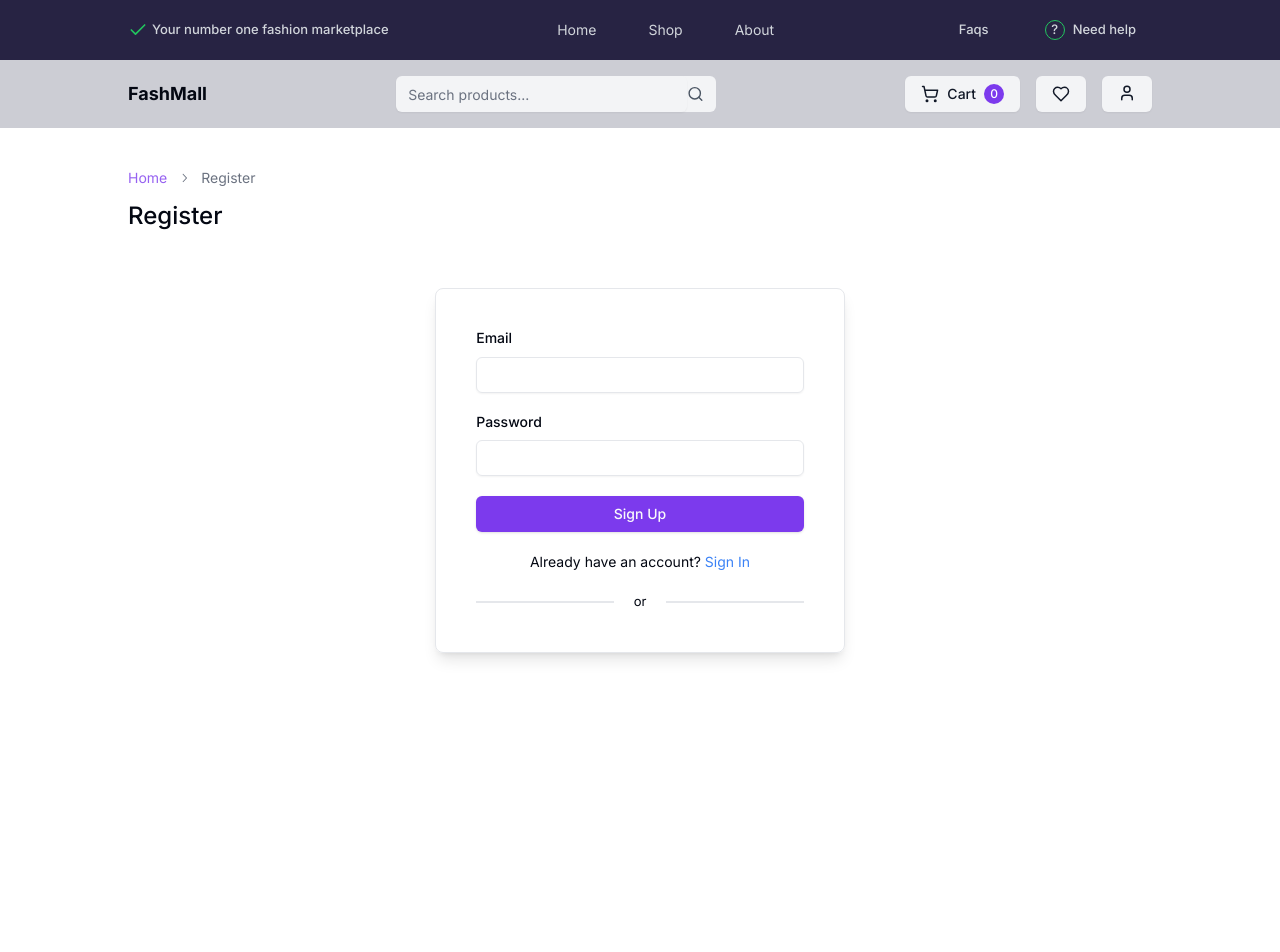
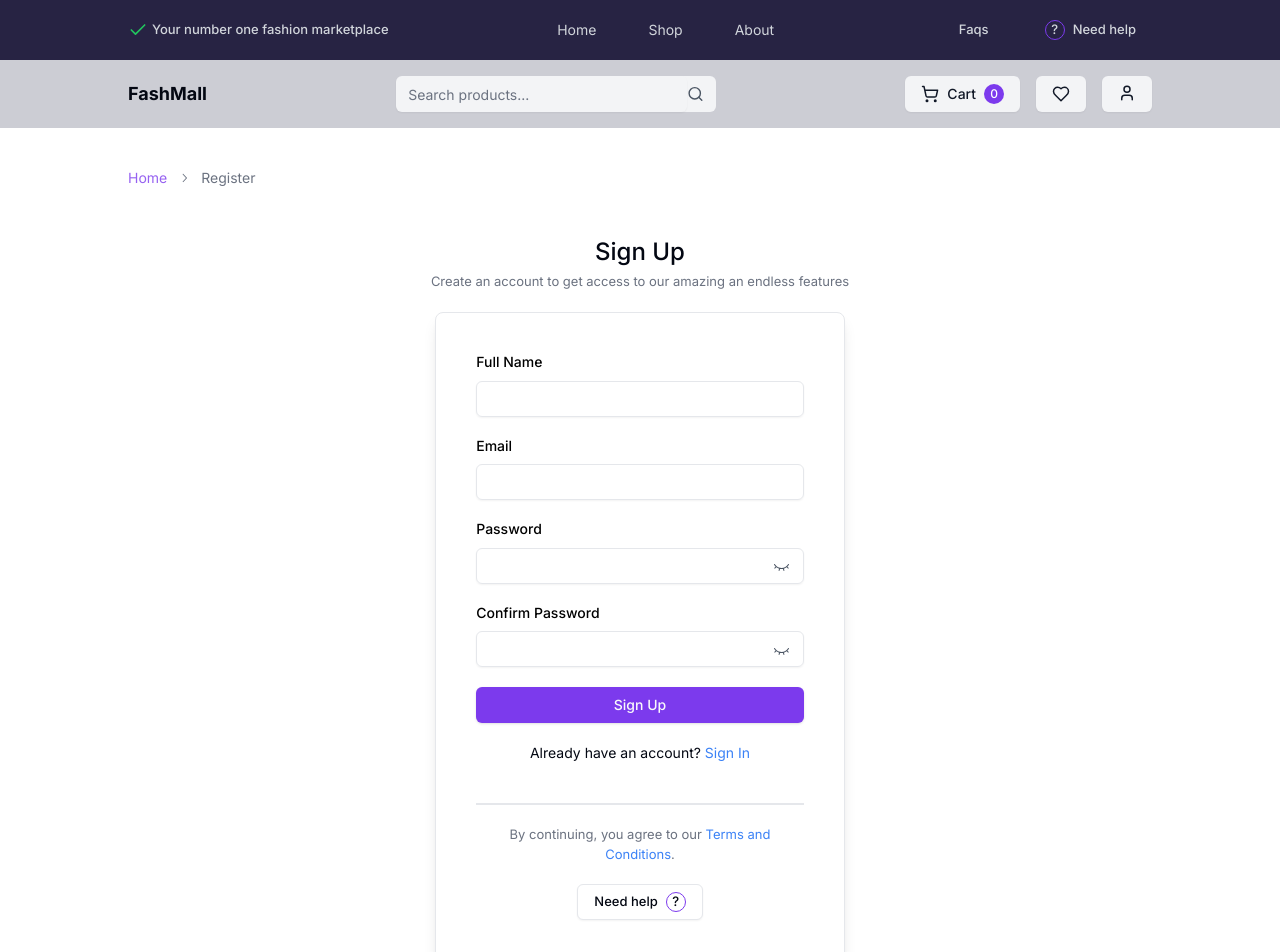
Before and after one commit to Mahmud1087/fashion-marketplace, a Next.js app: page /register in a window 1280 px wide. Shown: the top 952 px of the page. Before the commit the page ends 800 px from the top, so only its background shows below. Built offline with nearby package versions, Linux system fonts and the light colour scheme.

Commit message:
UI for signup and signin pages done

```diff
--- a/src/app/(general)/login/page.tsx
+++ b/src/app/(general)/login/page.tsx
@@ -20,23 +20,27 @@ import {
   FormMessage,
 } from '@/components/ui/form';
 import { Input } from '@/components/ui/input';
-import { loginFormRequired } from '@/lib/schema';
+import { loginFormSchema } from '@/lib/schema';
 import { useForm } from 'react-hook-form';
 import { z } from 'zod';
 import { zodResolver } from '@hookform/resolvers/zod';
 import Link from 'next/link';
 import { Separator } from '@radix-ui/react-separator';
+import { EyeClosedIcon, EyeOpenIcon } from '@radix-ui/react-icons';
+import { useState } from 'react';
 
 const LoginPage = () => {
-  const form = useForm<z.infer<typeof loginFormRequired>>({
-    resolver: zodResolver(loginFormRequired),
+  const [password, setPassword] = useState(false);
+
+  const form = useForm<z.infer<typeof loginFormSchema>>({
+    resolver: zodResolver(loginFormSchema),
     defaultValues: {
       email: '',
       password: '',
     },
   });
 
-  function onSubmit(values: z.infer<typeof loginFormRequired>) {
+  function onSubmit(values: z.infer<typeof loginFormSchema>) {
     // Do something with the form values.
     // ✅ This will be type-safe and validated.
     console.log(values);
@@ -60,22 +64,28 @@ const LoginPage = () => {
               <BreadcrumbPage className='text-gray-500'>Login</BreadcrumbPage>
             </BreadcrumbList>
           </Breadcrumb>
-          <h1 className='mt-3 text-2xl font-medium'>Login</h1>
+
+          <section className='text-center mt-12'>
+            <h1 className='text-2xl font-medium'>Sign In</h1>
+            <p className='text-gray-500 mt-1'>
+              Sign in to get access to your account
+            </p>
+          </section>
         </header>
 
         <Form {...form}>
           <form
             onSubmit={form.handleSubmit(onSubmit)}
-            className='space-y-5 mt-10 w-full sm:w-3/5 lg:w-2/5 p-10 mx-auto shadow-lg border rounded-lg'
+            className='space-y-5 mt-16 w-full sm:w-3/5 lg:w-2/5 p-10 mx-auto shadow-lg border rounded-lg'
           >
             <FormField
               control={form.control}
               name='email'
               render={({ field }) => (
                 <FormItem>
-                  <FormLabel>Email</FormLabel>
+                  <FormLabel className='text-black'>Email</FormLabel>
                   <FormControl>
-                    <Input {...field} />
+                    <Input {...field} type='email' />
                   </FormControl>
                   <FormMessage className='text-xs' />
                 </FormItem>
@@ -87,9 +97,22 @@ const LoginPage = () => {
               name='password'
               render={({ field }) => (
                 <FormItem>
-                  <FormLabel>Password</FormLabel>
+                  <FormLabel className='text-black'>Password</FormLabel>
                   <FormControl>
-                    <Input {...field} />
+                    <div className='relative'>
+                      <Input {...field} type={password ? 'text' : 'password'} />
+                      <button
+                        type='button'
+                        className='absolute right-3 top-1/2 -translate-y-1/2 h-full text-gray-600'
+                        onClick={() => setPassword(!password)}
+                      >
+                        {password ? (
+                          <EyeOpenIcon width={21} />
+                        ) : (
+                          <EyeClosedIcon width={21} />
+                        )}
+                      </button>
+                    </div>
                   </FormControl>
                   <FormMessage className='text-xs' />
                 </FormItem>
@@ -104,10 +127,28 @@ const LoginPage = () => {
                 Sign Up
               </Link>
             </p>
-            <aside className='flex items-center gap-5'>
-              <Separator className='border w-full' />
+            <aside className='flex flex-col items-center gap-5'>
+              {/* <aside className='flex items-center gap-5'> */}
+              {/* <Separator className='border w-full' />
               <span>or</span>
-              <Separator className='border w-full' />
+              <Separator className='border w-full' /> */}
+              <Separator className='mt-5 border w-full' />
+              <p className='text-center text-gray-500'>
+                By continuing, you agree to our{' '}
+                <Link href='' className='text-blue-500'>
+                  Terms and Conditions
+                </Link>
+                .
+              </p>
+              <Button
+                variant='outline'
+                className='flex items-center gap-2 text-[13px]'
+              >
+                Need help
+                <span className='border border-primary rounded-full h-5 w-5 flex items-center justify-center'>
+                  ?
+                </span>
+              </Button>
             </aside>
           </form>
         </Form>
--- a/src/app/(general)/register/page.tsx
+++ b/src/app/(general)/register/page.tsx
@@ -20,23 +20,30 @@ import {
   FormMessage,
 } from '@/components/ui/form';
 import { Input } from '@/components/ui/input';
-import { registerFormRequired } from '@/lib/schema';
+import { registerFormSchema } from '@/lib/schema';
 import { useForm } from 'react-hook-form';
 import { z } from 'zod';
 import { zodResolver } from '@hookform/resolvers/zod';
 import Link from 'next/link';
 import { Separator } from '@radix-ui/react-separator';
+import { EyeClosedIcon, EyeOpenIcon } from '@radix-ui/react-icons';
+import { useState } from 'react';
 
 const RegisterPage = () => {
-  const form = useForm<z.infer<typeof registerFormRequired>>({
-    resolver: zodResolver(registerFormRequired),
+  const [password, setPassword] = useState(false);
+  const [cpassword, setCPassword] = useState(false);
+
+  const form = useForm<z.infer<typeof registerFormSchema>>({
+    resolver: zodResolver(registerFormSchema),
     defaultValues: {
       email: '',
       password: '',
+      confirmPassword: '',
+      fullName: '',
     },
   });
 
-  function onSubmit(values: z.infer<typeof registerFormRequired>) {
+  function onSubmit(values: z.infer<typeof registerFormSchema>) {
     // Do something with the form values.
     // ✅ This will be type-safe and validated.
     console.log(values);
@@ -62,22 +69,41 @@ const RegisterPage = () => {
               </BreadcrumbPage>
             </BreadcrumbList>
           </Breadcrumb>
-          <h1 className='mt-3 text-2xl font-medium'>Register</h1>
+          <section className='text-center mt-12'>
+            <h1 className='text-2xl font-medium'>Sign Up</h1>
+            <p className='text-gray-500 mt-1'>
+              Create an account to get access to our amazing an endless features
+            </p>
+          </section>
         </header>
 
         <Form {...form}>
           <form
             onSubmit={form.handleSubmit(onSubmit)}
-            className='space-y-5 mt-10 w-full sm:w-3/5 lg:w-2/5 p-10 mx-auto shadow-lg border rounded-lg'
+            className='space-y-5 mt-24 w-full sm:w-3/5 lg:w-2/5 p-10 mx-auto shadow-lg border rounded-lg sm:mt-16'
           >
+            <FormField
+              control={form.control}
+              name='fullName'
+              render={({ field }) => (
+                <FormItem>
+                  <FormLabel className='text-black'>Full Name</FormLabel>
+                  <FormControl>
+                    <Input {...field} type='text' />
+                  </FormControl>
+                  <FormMessage className='text-xs' />
+                </FormItem>
+              )}
+            />
+
             <FormField
               control={form.control}
               name='email'
               render={({ field }) => (
                 <FormItem>
-                  <FormLabel>Email</FormLabel>
+                  <FormLabel className='text-black'>Email</FormLabel>
                   <FormControl>
-                    <Input {...field} />
+                    <Input {...field} type='email' />
                   </FormControl>
                   <FormMessage className='text-xs' />
                 </FormItem>
@@ -89,27 +115,57 @@ const RegisterPage = () => {
               name='password'
               render={({ field }) => (
                 <FormItem>
-                  <FormLabel>Password</FormLabel>
+                  <FormLabel className='text-black'>Password</FormLabel>
                   <FormControl>
-                    <Input {...field} />
+                    <div className='relative'>
+                      <Input {...field} type={password ? 'text' : 'password'} />
+                      <button
+                        type='button'
+                        className='absolute right-3 top-1/2 -translate-y-1/2 h-full text-gray-600'
+                        onClick={() => setPassword(!password)}
+                      >
+                        {password ? (
+                          <EyeOpenIcon width={21} />
+                        ) : (
+                          <EyeClosedIcon width={21} />
+                        )}
+                      </button>
+                    </div>
                   </FormControl>
                   <FormMessage className='text-xs' />
                 </FormItem>
               )}
             />
-            {/* <FormField
+
+            <FormField
               control={form.control}
               name='confirmPassword'
               render={({ field }) => (
                 <FormItem>
-                  <FormLabel>Confirm Password</FormLabel>
+                  <FormLabel className='text-black'>Confirm Password</FormLabel>
                   <FormControl>
-                    <Input {...field} />
+                    <div className='relative'>
+                      <Input
+                        {...field}
+                        type={cpassword ? 'text' : 'password'}
+                      />
+                      <button
+                        type='button'
+                        className='absolute right-3 top-1/2 -translate-y-1/2 h-full text-gray-600'
+                        onClick={() => setCPassword(!cpassword)}
+                      >
+                        {cpassword ? (
+                          <EyeOpenIcon width={21} />
+                        ) : (
+                          <EyeClosedIcon width={21} />
+                        )}
+                      </button>
+                    </div>
                   </FormControl>
                   <FormMessage className='text-xs' />
                 </FormItem>
               )}
-            /> */}
+            />
             <Button type='submit' className='w-full'>
               Sign Up
             </Button>
@@ -119,10 +175,28 @@ const RegisterPage = () => {
                 Sign In
               </Link>
             </p>
-            <aside className='flex items-center gap-5'>
-              <Separator className='border w-full' />
+            <aside className='flex flex-col items-center gap-5'>
+              {/* <aside className='flex items-center gap-5'> */}
+              {/* <Separator className='border w-full' />
               <span>or</span>
-              <Separator className='border w-full' />
+              <Separator className='border w-full' /> */}
+              <Separator className='mt-5 border w-full' />
+              <p className='text-center text-gray-500'>
+                By continuing, you agree to our{' '}
+                <Link href='' className='text-blue-500'>
+                  Terms and Conditions
+                </Link>
+                .
+              </p>
+              <Button
+                variant='outline'
+                className='flex items-center gap-2 text-[13px]'
+              >
+                Need help
+                <span className='border border-primary rounded-full h-5 w-5 flex items-center justify-center'>
+                  ?
+                </span>
+              </Button>
             </aside>
           </form>
         </Form>
--- a/src/components/common/navbar.tsx
+++ b/src/components/common/navbar.tsx
@@ -31,7 +31,7 @@ const Navbar = () => {
               variant='ghost'
               className='flex items-center gap-2 text-[13px]'
             >
-              <span className='border border-green-500 rounded-full h-5 w-5 flex items-center justify-center'>
+              <span className='border border-primary rounded-full h-5 w-5 flex items-center justify-center'>
                 ?
               </span>
               Need help
--- a/src/lib/schema.ts
+++ b/src/lib/schema.ts
@@ -1,6 +1,6 @@
 import { z } from 'zod';
 
-const formSchema = z.object({
+export const loginFormSchema = z.object({
   email: z.string().email({
     message: 'Email is required',
   }),
@@ -15,13 +15,26 @@ const formSchema = z.object({
     ),
 });
 
-export const loginFormRequired = formSchema.required({
-  email: true,
-  password: true,
-});
-
-export const registerFormRequired = formSchema.required({
-  email: true,
-  password: true,
-  // confirmPassword:true
-});
+export const registerFormSchema = z
+  .object({
+    fullName: z
+      .string()
+      .min(5, { message: 'Name must be at least 5 characters' }),
+    email: z.string().email({
+      message: 'Email is required',
+    }),
+    password: z
+      .string()
+      .regex(
+        /^(?=.*[a-z])(?=.*[A-Z])(?=.*\d)(?=.*[$@$!%*?&_])[A-Za-z\d$@$!%*?&_]{8,16}$/,
+        {
+          message:
+            'Password must be at least 8 characters long, include one uppercase letter, one lowercase letter, and one special character',
+        }
+      ),
+    confirmPassword: z.string(),
+  })
+  .refine((data) => data.password === data.confirmPassword, {
+    message: 'Passwords do not match',
+    path: ['confirmPassword'],
+  });
```
